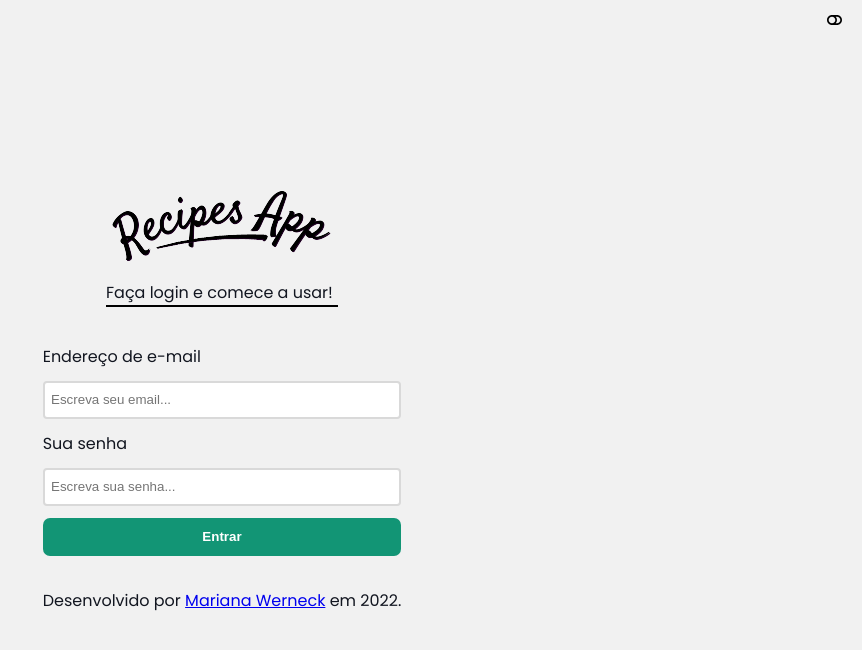
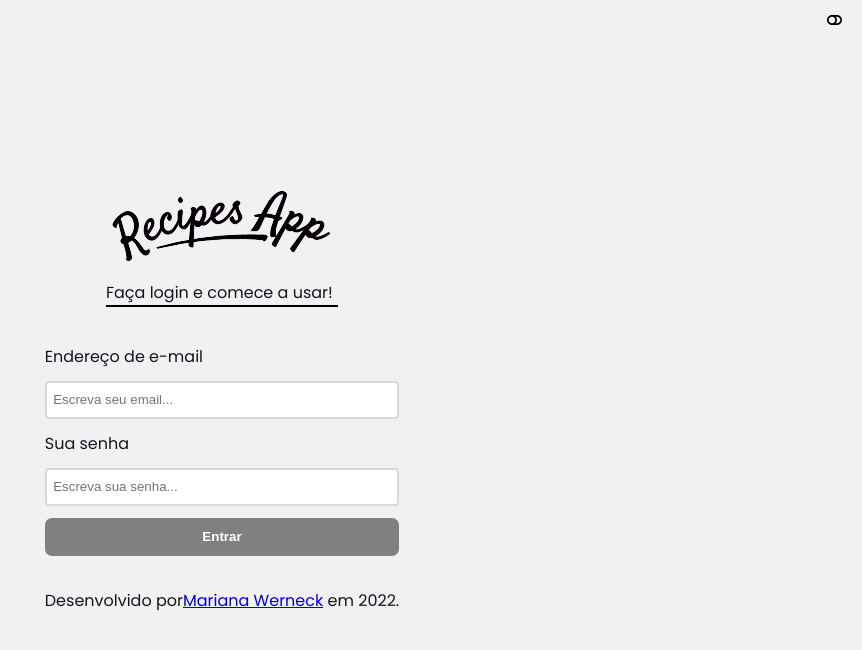
Before and after one commit to mariyzx/projeto-receitas, a React (Create React App) app: page / in a window 1280 px wide. Shown: the top 650 px of the page, without its empty margins (418-1280 px from the left). Built offline with nearby package versions, Linux system fonts and the light colour scheme; the HTML template or start-up script is replaced by a standard one.

Commit message:
Validando inputs de email e senha

```diff
--- a/src/pages/Login.js
+++ b/src/pages/Login.js
@@ -1,8 +1,24 @@
-import React from 'react';
+import React, { useEffect, useState } from 'react';
 import { Main, Button } from '../styles/Login';
 import title from '../images/title.png';
 
 function Login() {
+  const [email, setEmail] = useState('');
+  const [password, setPassword] = useState('');
+  const [disabled, setDisabled] = useState(true)
+
+  useEffect(() => {
+    const emailValid = email.toLowerCase().match(/^[^\s@]+@[^\s@]+\.[^\s@]+$/)
+    const passwordValid = password.length > 6;
+
+    if (emailValid && passwordValid) {
+      setDisabled(false);
+    } else {
+      setDisabled(true)
+    }
+  }, [email, password])
+
+
   return (
     <Main>
       <div>
@@ -13,14 +29,15 @@ function Login() {
           <label>
             Endereço de e-mail
           </label>
-          <input type="email" placeholder='Escreva seu email...' />
+          <input type="email" value={email} onChange={(e) => setEmail(e.target.value)} placeholder='Escreva seu email...' />
           <label>
             Sua senha
           </label>
-          <input type="password" placeholder='Escreva sua senha...' />
-          <Button>Entrar</Button>
+          <input type="password" value={password} onChange={(e) => setPassword(e.target.value)} placeholder='Escreva sua senha...' />
+          <Button disabled={disabled}>Entrar</Button>
       </form>
-      <footer>Desenvolvido por <a href="https://www.linkedin.com/in/marinhomariana8/" target="_blank" rel="noreferrer">Mariana Werneck</a> em 2022.</footer>
+      <footer>Desenvolvido por
+        <a href="https://www.linkedin.com/in/marinhomariana8/" target="_blank" rel="noreferrer">Mariana Werneck</a> em 2022.</footer>
     </Main>
   )
 }
--- a/src/styles/Login.js
+++ b/src/styles/Login.js
@@ -87,4 +87,8 @@ export const Button = styled.button `
   &:hover {
     background-color: #15ac87;
   }
+
+  &:disabled {
+    background-color: grey;
+  }
 `
```
